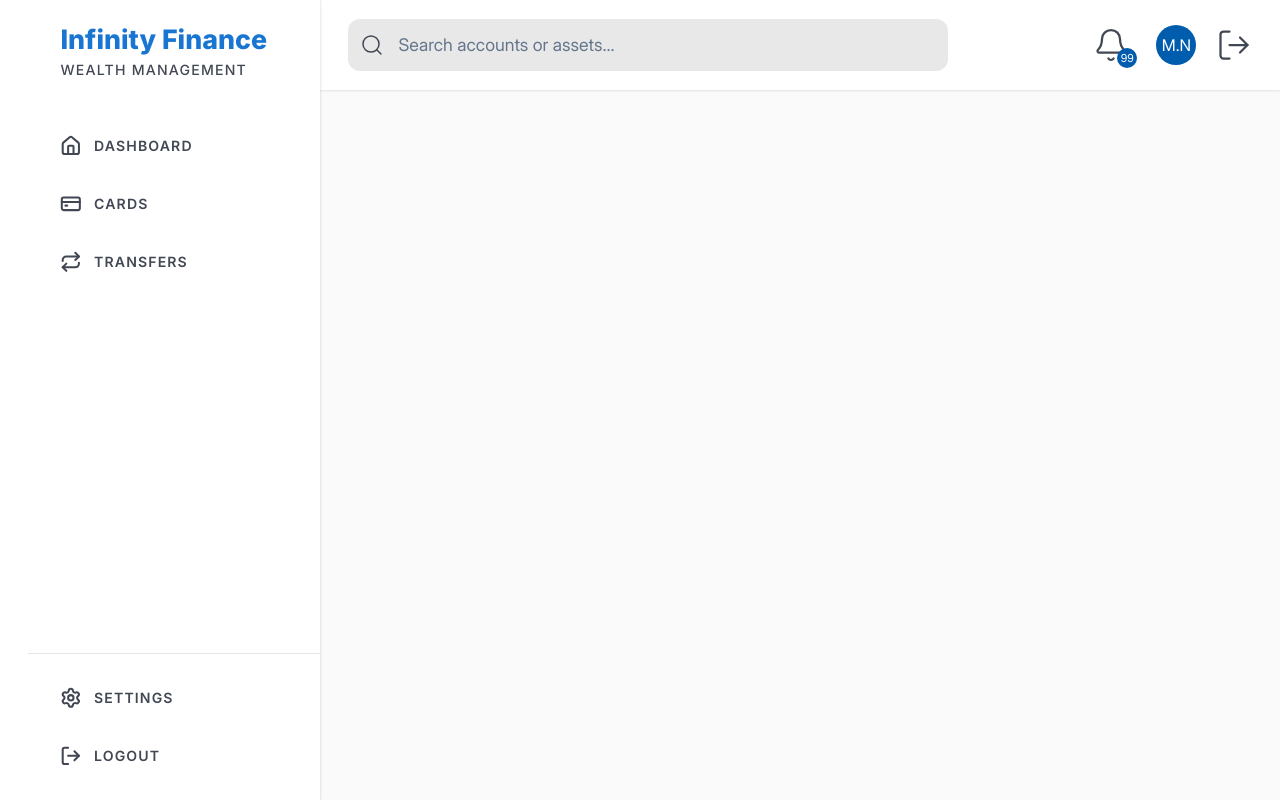
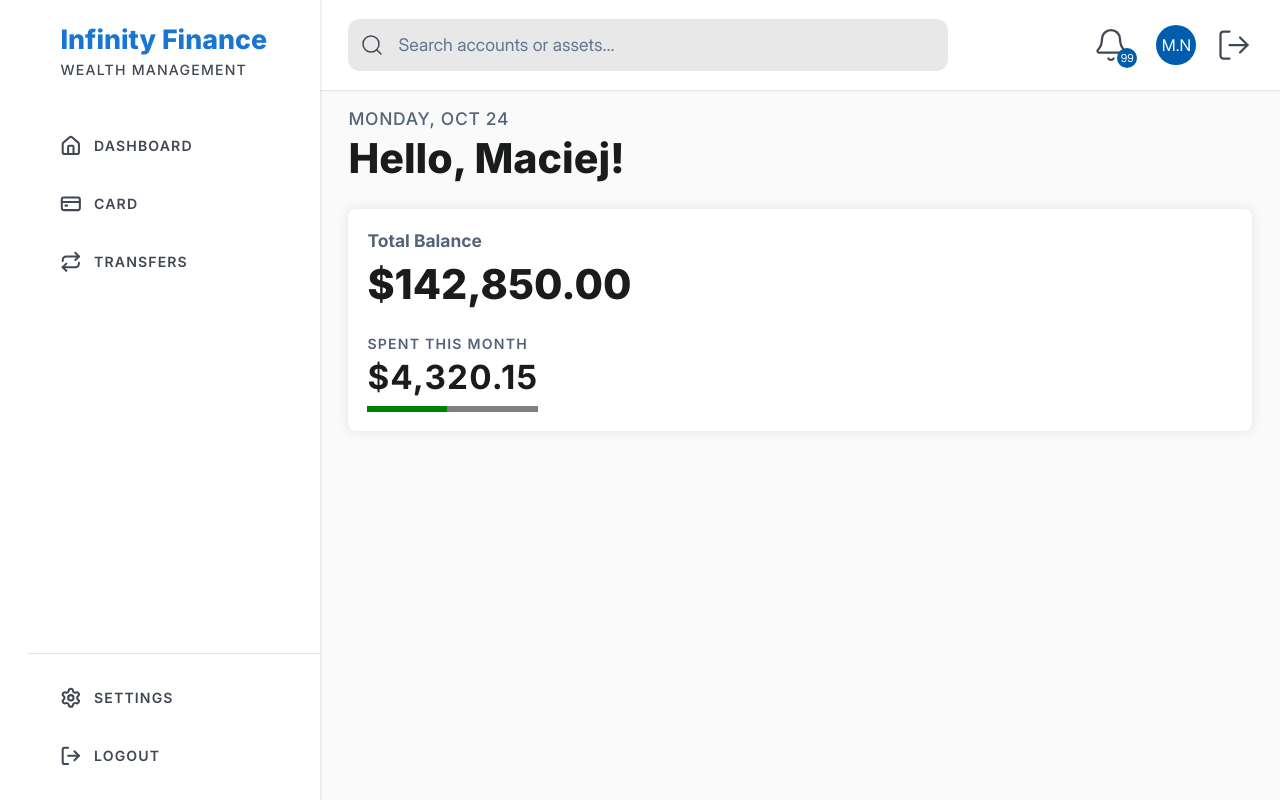
Before and after one commit to AcePeQ/bank-app, a website built with Vite: page dashboard/index.html in a window 1280 px wide. Built offline with nearby package versions, Linux system fonts and the light colour scheme.

Commit message:
feat: update dashboard layout and styles, modify sidebar navigation, and adjust routing for cards

```diff
--- a/dashboard/index.html
+++ b/dashboard/index.html
@@ -26,7 +26,30 @@
 
     <aside id="sidebar" class="sidebar"></aside>
 
-    <main class="main"></main>
+    <main class="main">
+      <div class="main-wrapper">
+        <h1 class="sr-only">Dashbaord</h1>
+
+        <section class="greeting">
+          <hgroup>
+            <time id="current-date" class="current-date">MONDAY, OCT 24</time>
+            <h2 class="greeting__title">Hello, Maciej!</h2>
+          </hgroup>
+        </section>
+
+        <section class="account-details">
+          <hgroup>
+            <h2 class="account-details__title">Total Balance</h2>
+            <p class="account-details__balance">$142,850.00</p>
+          </hgroup>
+
+          <div class="month-spent-wrapper">
+            <p class="month-spent">Spent this month <span class="month-spent-number">$4,320.15</span></p>
+            <progress id="spent-progress-bar" class="month-spent-progress" max="432015" value="200000" />
+          </div>
+        </section>
+      </div>
+    </main>
   </div>
 </body>
 
--- a/src/components/sidebar.ts
+++ b/src/components/sidebar.ts
@@ -29,8 +29,8 @@ const NAVIGATION_LINKS: NavigationItem[] = [
   {
     element: "a",
     icon: "credit-card",
-    text: "Cards",
-    href: ROUTES.cards
+    text: "Card",
+    href: ROUTES.card
   },
   {
     element: "a",
--- a/src/styles/layout.css
+++ b/src/styles/layout.css
@@ -9,6 +9,12 @@
 
 .main {
   grid-area: content;
+
+  padding: var(--space-s) var(--space-xs);
+
+  @media (width >=400px) {
+    padding: var(--space-s) var(--space-m);
+  }
 }
 
 .sidebar {
--- a/src/styles/pages/dashboard.css
+++ b/src/styles/pages/dashboard.css
@@ -0,0 +1,90 @@
+.main-wrapper {
+  height: 100%;
+
+  display: flex;
+  flex-direction: column;
+}
+
+.greeting {
+  margin-block-end: var(--space-s);
+}
+
+.greeting hgroup {
+  display: flex;
+  flex-direction: column;
+}
+
+.greeting .current-date {
+  font-size: var(--fs-300);
+  font-weight: var(--fw-500);
+  color: var(--clr-secondary-500);
+
+  letter-spacing: 0.7px;
+  line-height: 1.1;
+  text-transform: uppercase;
+}
+
+.greeting .greeting__title {
+  font-size: var(--fs-700);
+  font-weight: var(--fw-800);
+  color: var(--clr-secondary-900);
+
+  line-height: 1.5;
+}
+
+.account-details {
+  display: flex;
+  flex-direction: column;
+  gap: var(--space-s);
+
+  padding: var(--space-s);
+  background-color: var(--clr-surface-100);
+  border-radius: 8px;
+
+  box-shadow: 0px 0px 12px rgba(0, 0, 0, 0.1);
+}
+
+.account-details__title {
+  font-size: var(--fs-300);
+  font-weight: var(--fw-700);
+  color: var(--clr-secondary-500);
+}
+
+.account-details__balance {
+  font-size: var(--fs-700);
+  font-weight: var(--fw-800);
+  color: var(--clr-secondary-900);
+}
+
+.month-spent-wrapper {
+  width: fit-content;
+}
+
+.month-spent {
+  font-size: var(--fs-200);
+  font-weight: var(--fw-600);
+  color: var(--clr-secondary-500);
+  letter-spacing: 1.2px;
+  line-height: 1.4;
+  text-transform: uppercase;
+
+  margin-block-end: 5px;
+}
+
+.month-spent-number {
+  font-family: var(--ff-secondary);
+  font-size: var(--fs-600);
+  font-weight: var(--fw-700);
+  color: var(--clr-secondary-900);
+
+  display: block;
+}
+
+.month-spent-progress {
+  display: block;
+  inline-size: 100%;
+  block-size: 6px;
+
+  background-color: var(--clr-primary-300);
+  border-radius: 6px;
+}
--- a/src/utils/constants.ts
+++ b/src/utils/constants.ts
@@ -14,7 +14,7 @@ export const ROUTES = {
   login: "/",
   register: "/register/",
   dashboard: "/dashboard/",
-  cards: "/cards/",
+  card: "/card/",
   transfers: "/transfers/",
   transactions: "/transactions/",
   settings: "/settings/"
```
